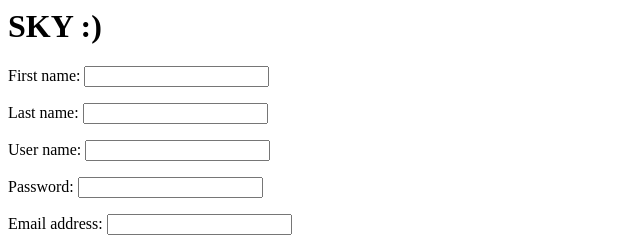
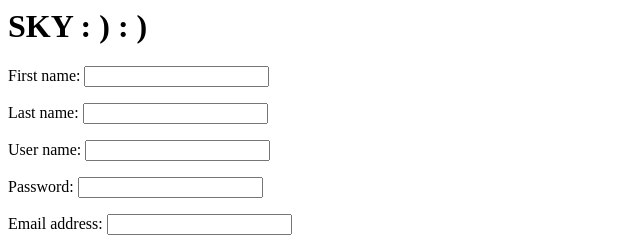
Before and after one commit to vni03/jenkins-demo, a website: page src/practice_page.html in a window 1280 px wide. Shown: the top 240 px of the page, 0-640 px from the left. Drawn offline with nearby package versions, Linux system fonts and the light colour scheme.

Commit message:
added another one

```diff
--- a/src/practice_page.html
+++ b/src/practice_page.html
@@ -31,7 +31,7 @@
         </script>
 	</head>
 	<body data-new-gr-c-s-loaded="14.993.0">
-        <h1>SKY :)</h1>
+        <h1>SKY : ) : )</h1>
         <form action="checkit(this)">
             <p>First name: <input id="firstname" name="first_name" type="text" onchange="capitalizeFirstLetter(this)" /></p>
             <p>Last name: <input id="lastname" name="last_name" type="text" onchange="capitalizeFirstLetter(this)"/></p>
```
